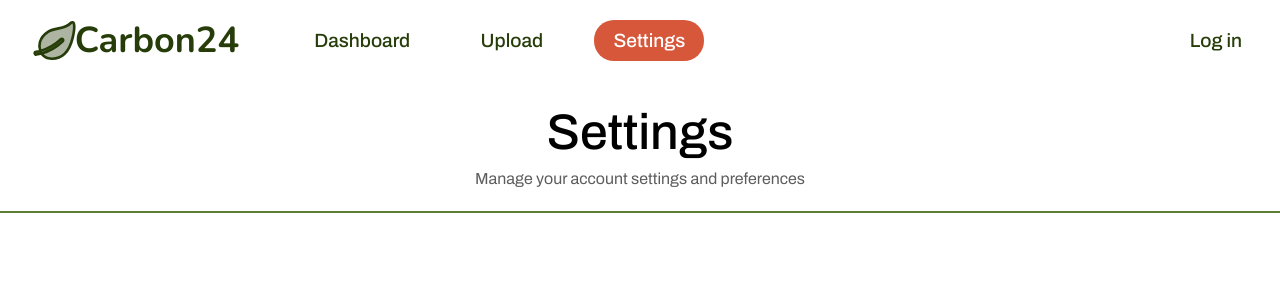
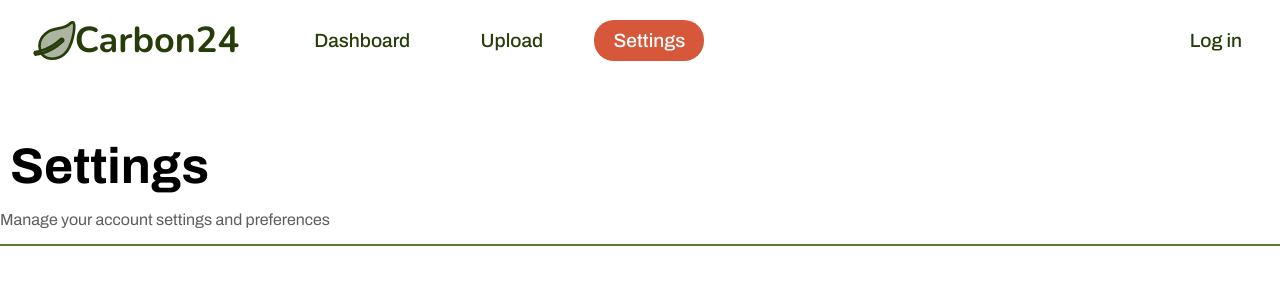
Before and after one commit to user2830581/project, a React (Create React App) app in the folder frontend/: page /settings in a window 1280 px wide. Shown: the top 300 px of the page. Built offline with nearby package versions, Linux system fonts and the light colour scheme.

Commit message:
Updated styles to follow BEM naming

```diff
--- a/frontend/src/styles/RegisterLoginForm.css
+++ b/frontend/src/styles/RegisterLoginForm.css
@@ -7,7 +7,7 @@
 }
 
 /* Form Heading Styles */
-h1 {
+.form-container h1 {
   color: var(--green);
   text-align: center;
   font-size: 2.1rem;
@@ -15,7 +15,7 @@ h1 {
   margin: 0;
 }
 
-p {
+.form-container p {
   color: var(--grey);
   text-align: center;
   font-size: 1.1rem;
```
